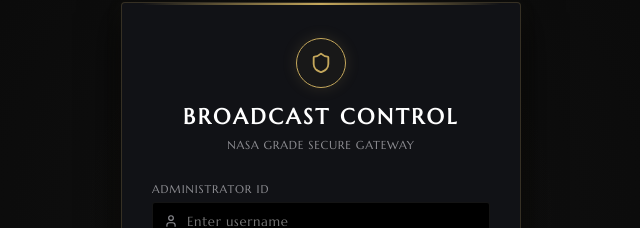
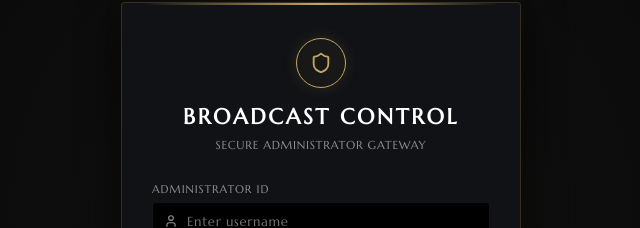
Before and after one commit to ejajmamud/fifa, a Next.js app: page /login in a window 1280 px wide. Shown: the part 186-414 px from the top of the page, without its empty margins (319-959 px from the left). Built offline with nearby package versions, Linux system fonts and the light colour scheme.

Commit message:
Update login subtitle text

```diff
--- a/app/login/login-client.tsx
+++ b/app/login/login-client.tsx
@@ -133,7 +133,7 @@
             textTransform: "uppercase",
             letterSpacing: "0.06em"
           }}>
-            NASA Grade Secure Gateway
+            Secure Administrator Gateway
           </p>
         </div>
 
```
Also changed, not shown: 1 other file (tests, documents, lock files or other folders).
